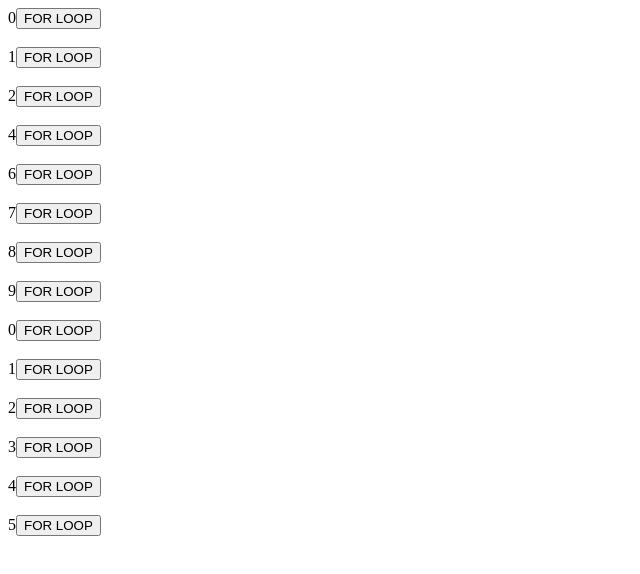
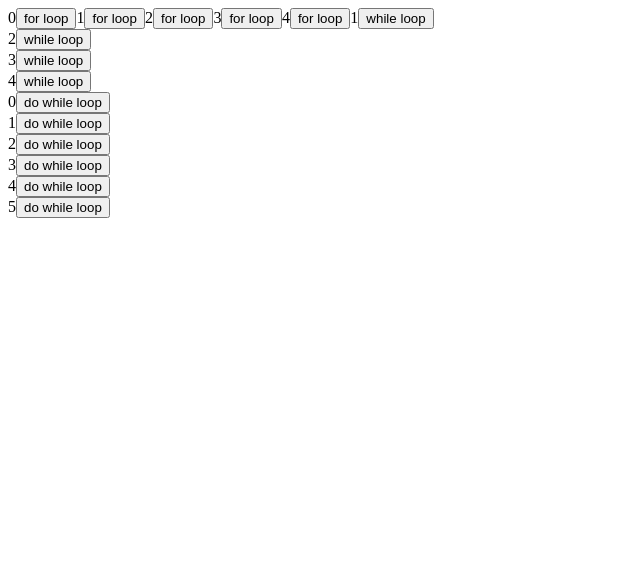
Before and after one commit to devid-charli/Monira-js, a plain HTML site: page index.html in a window 1280 px wide. Shown: the whole page, without its empty margins (0-640 px from the left). Drawn offline with Linux system fonts and the light colour scheme.

Commit message:
FOR,WHILE,DO WHILE LOOP

```diff
--- a/index.html
+++ b/index.html
@@ -6,38 +6,36 @@
     <title>javascript</title>
 </head>
 <body>
-<!-- ==   (value equal)
-===  (value plus data type equal) -->
-<!-- JAvascript for loop -->
+<script>
+// for loop
+var x;
+for(x=0; x<5; x=x+1)
+
+{
+    document.write(x+"<button>for loop</button>");
+}
+
+    // ()  parenthesis
+    // while loop  -->
+
+var x=1;
+while(x<5)
+{
+    document.write(x+"<button>while loop</button> <br>");
+    x=x+1;
+}
+
+// do while loop
+var x=0;
+do
+{
+    document.write(x+"<button>do while loop</button> <br>");
+    x=x+1;
+}
+while(x<6);
 
 
 
-<!-- loop majh khan theke bad dite hole aita -->
-<script>
-
-var x;
-for (x=0; x<10; x=x+1)
-{
-    if(x==5 || x==3){
-        continue;
-    }
-
-document.write(x+ "<button>FOR LOOP</button> </br></br>");
-}
-
-
-</script>
-<!-- loop besi jokhon baad dite hobe tokhon aita -->
-<script>
-    var x;
-for (x=0; x<10; x=x+1)
-{
-
-    if(x===6){
-        break;
-    }
-document.write(x+ "<button>FOR LOOP</button> </br></br>");
-}
 
 </script>
 
```
